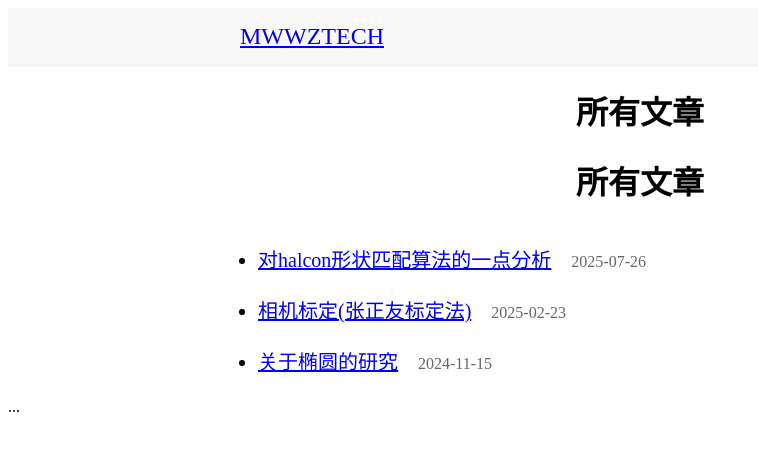
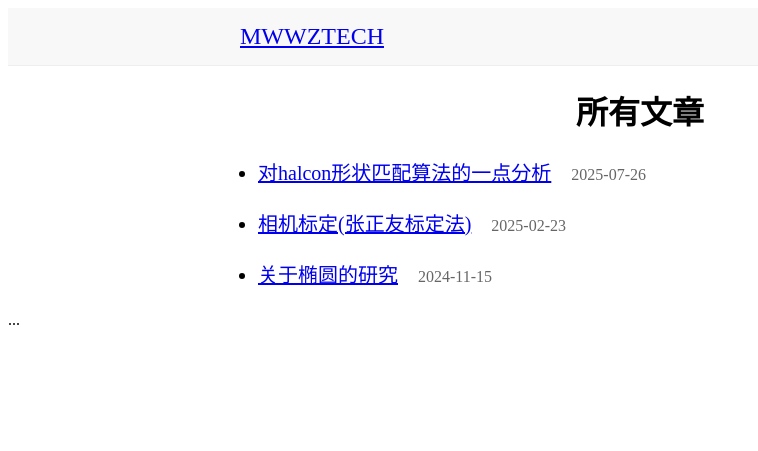
Before and after one commit to mwwzbinf/mwwzbinf.github.io, a Jekyll site: the page built from all-posts.html, in a window 1280 px wide. Shown: the top 451 px of the page, without its empty margins (0-758 px from the left). Built offline with Jekyll 4.4.1, drawn with Linux system fonts in a browser that asks for light colours.

Commit message:
all-posts

```diff
--- a/all-posts.html
+++ b/all-posts.html
@@ -40,7 +40,7 @@ body.page-all-posts {
 
 <!-- 用独有的容器包裹整个页面内容，确保样式仅作用于此页面 -->
 <div class="all-posts-container">
-  <h1>所有文章</h1>
+  <!-- <h1>所有文章</h1> -->
 
   <ul>
     {% for post in site.posts %}
```
